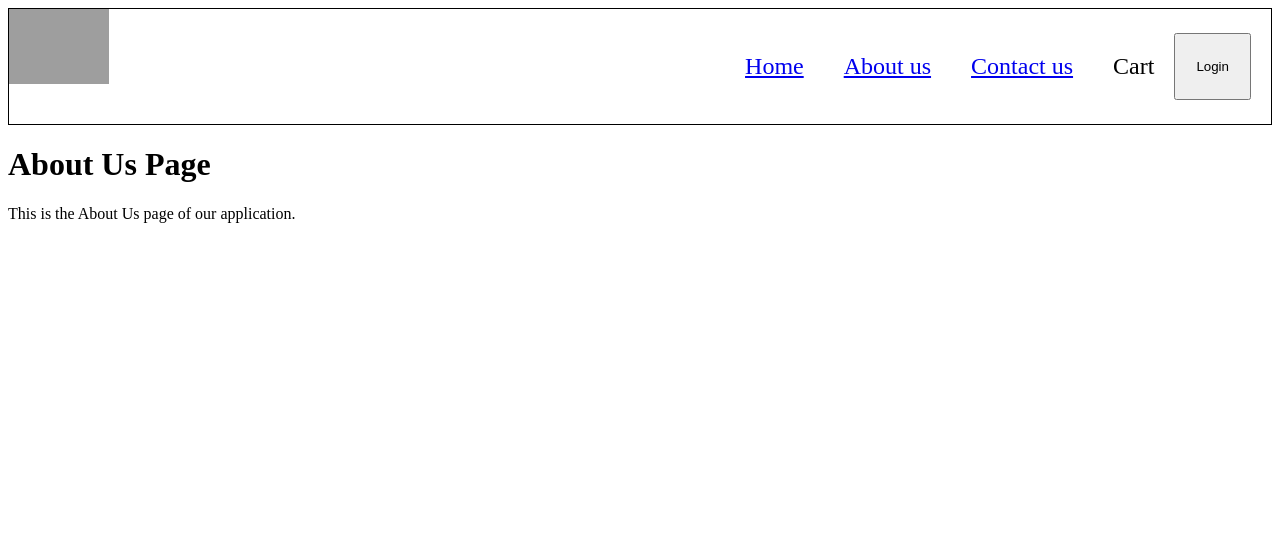
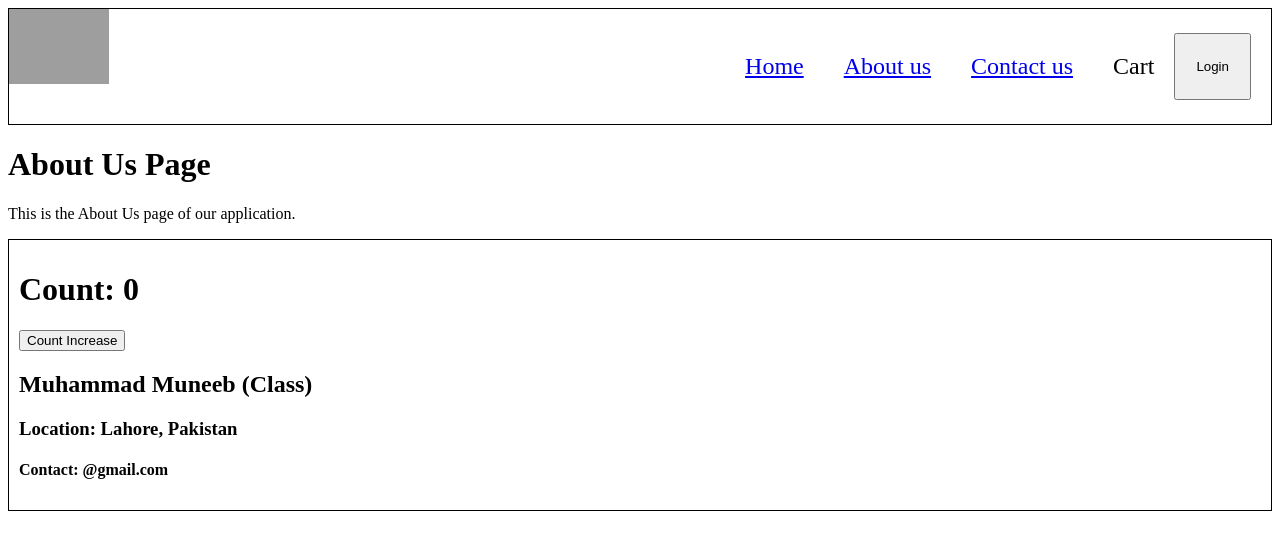
Before and after one commit to muneeb063/learn-react, a React (Vite) app: page /about in a window 1280 px wide. Shown: the top 550 px of the page. Built offline with nearby package versions, Linux system fonts and the light colour scheme; grey boxes are pictures that could not be loaded.

Commit message:
Class base components

```diff
--- a/index.css
+++ b/index.css
@@ -73,3 +73,8 @@
   padding: 0px 20px;
   cursor: pointer;
 }
+
+.user-card{
+  padding: 10px;
+  border: 1px solid black;
+}
--- a/src/components/About.js
+++ b/src/components/About.js
@@ -1,8 +1,13 @@
+import User from "./User";
+import UserClass from "./UserClass";
+
 const About = () => {
   return (
     <div>
       <h1>About Us Page</h1>
       <p>This is the About Us page of our application.</p>
+
+      <UserClass name ={"Muhammad Muneeb (Class)"} location = {"Lahore, Pakistan"} />
     </div>
   );
 };
--- /dev/null
+++ b/src/components/User.js
@@ -0,0 +1,18 @@
+import { useState } from "react";
+
+const User = ({ name}) =>{
+
+    const [count] = useState(0);
+    const [count2] = useState(1);
+    return(
+        <div className="user-card">
+            <h1>Count: {count}</h1>
+            <h1>Count2: {count2}</h1>
+            <h2>{name}</h2>
+            <h3>Location: Lahore, Pakistan</h3>
+            <h4>Contact: @gmail.com</h4>
+        </div>
+    )
+}
+
+export default User;
--- /dev/null
+++ b/src/components/UserClass.js
@@ -0,0 +1,35 @@
+import React from "react";
+
+class UserClass extends React.Component{
+
+    constructor(props){
+        super(props);
+
+        this.state = {
+            count: 0,
+        }
+        console.log("Props in UserClass Component:", props);
+    }
+
+    render(){
+
+        const {name, location} = this.props;
+        const {count} = this.state;
+
+        return(
+        <div className="user-card">
+            <h1>Count: {count}</h1>
+            <button onClick={() => {
+                this.setState({
+                    count: count+1
+                })
+            }}>Count Increase</button>
+            <h2>{name}</h2>
+            <h3>Location: {location}</h3>
+            <h4>Contact: @gmail.com</h4>
+        </div>
+    )
+    }
+}
+
+export default UserClass;
```
